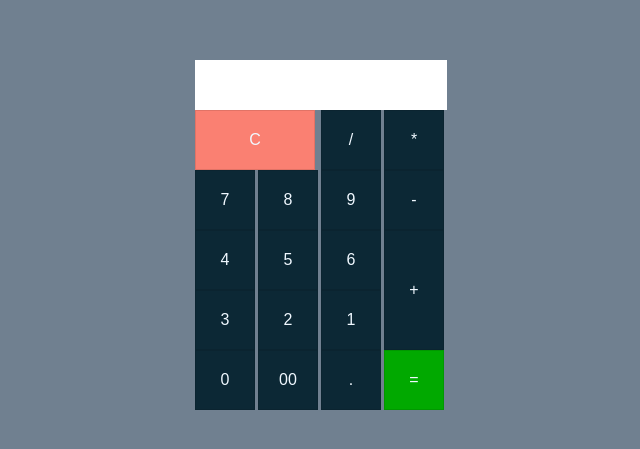
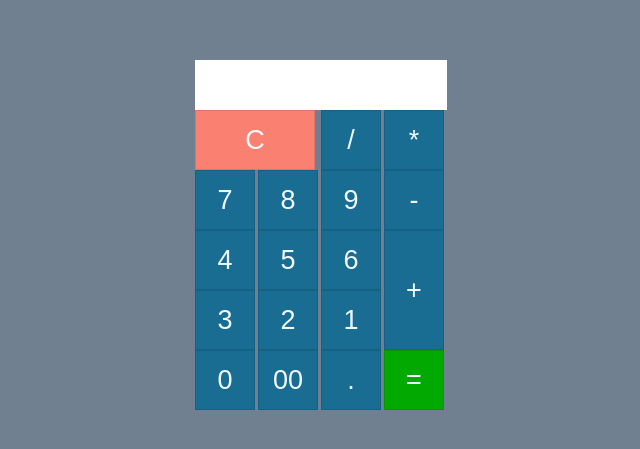
Before and after one commit to vilmar-moreira-souza/calculadora, a plain HTML site: page index.html in a window 1280 px wide. Shown: the part 165-614 px from the top of the page, without its empty margins (319-959 px from the left). Drawn offline with Linux system fonts and the light colour scheme.

Commit message:
adição teclado a calculadora

```diff
--- a/css/style.css
+++ b/css/style.css
@@ -3,6 +3,7 @@
     font-family: 'poppins', sans-serif;
     padding: 0;
     box-sizing: border-box;
+    font-size: 1.3rem;
 }
 body{
     display: flex;
@@ -33,7 +34,7 @@ body{
     width: 60px;
     height: 60px;
     color: aliceblue;
-    background:#0c2835 ;
+    background:#196c92 ;
     place-items: center;
     border: 1px solid rgba(0, 0,0 , .1);
 }
@@ -58,3 +59,7 @@ body{
 
     background: #01a900;
 }
+
+input{
+    font-size: 20px;
+}
--- a/index.html
+++ b/index.html
@@ -10,28 +10,30 @@
 
 <body>
 
-    <form action="" class="calculadora" name="calc">
-        <input type="text" class="value" name="txt" readonly="">
-        <span class="num clear" onclick="document.calc.txt.value =''">C</span>
-        <span class="num" onclick="document.calc.txt.value +='/'">/</span>
-        <span class="num" onclick="document.calc.txt.value +='*'">*</span>
-        <span class="num" onclick="document.calc.txt.value +='7'">7</span>
-        <span class="num" onclick="document.calc.txt.value +='8'">8</span>
-        <span class="num" onclick="document.calc.txt.value +='9'">9</span>
-        <span class="num" onclick="document.calc.txt.value +='-'">-</span>
-        <span class="num" onclick="document.calc.txt.value +='4'">4</span>
-        <span class="num" onclick="document.calc.txt.value +='5'">5</span>
-        <span class="num" onclick="document.calc.txt.value +='6'">6</span>
-        <span class="num plus" onclick="document.calc.txt.value +='+'">+</span>
-        <span class="num" onclick="document.calc.txt.value +='3'">3</span>
-        <span class="num" onclick="document.calc.txt.value +='2'">2</span>
-        <span class="num" onclick="document.calc.txt.value +='1'">1</span>
-        <span class="num" onclick="document.calc.txt.value +='0'">0</span>
-        <span class="num" onclick="document.calc.txt.value +='00'">00</span>
-        <span class="num" onclick="document.calc.txt.value +='.'">.</span>
-        <span class="num equal" onclick="document.calc.txt.value = eval(document.calc.txt.value)">=</span>
+    <div  class="calculadora" name="calc">
+        <input type="text" class="value" name="txt" id="teclado" >
+        <span class="num clear" onclick="document.querySelector('#teclado').value =''">C</span>
+        <span class="num" onclick="document.querySelector('#teclado').value +='/'">/</span>
+        <span class="num" onclick="document.querySelector('#teclado').value +='*'">*</span>
+        <span class="num" onclick="document.querySelector('#teclado').value +='7'">7</span>
+        <span class="num" onclick="document.querySelector('#teclado').value +='8'">8</span>
+        <span class="num" onclick="document.querySelector('#teclado').value +='9'">9</span>
+        <span class="num" onclick="document.querySelector('#teclado').value +='-'">-</span>
+        <span class="num" onclick="document.querySelector('#teclado').value +='4'">4</span>
+        <span class="num" onclick="document.querySelector('#teclado').value +='5'">5</span>
+        <span class="num" onclick="document.querySelector('#teclado').value +='6'">6</span>
+        <span class="num plus" onclick="document.querySelector('#teclado').value +='+'">+</span>
+        <span class="num" onclick="document.querySelector('#teclado').value +='3'">3</span>
+        <span class="num" onclick="document.querySelector('#teclado').value +='2'">2</span>
+        <span class="num" onclick="document.querySelector('#teclado').value +='1'">1</span>
+        <span class="num" onclick="document.querySelector('#teclado').value +='0'">0</span>
+        <span class="num" onclick="document.querySelector('#teclado').value +='00'">00</span>
+        <span class="num" onclick="document.querySelector('#teclado').value +='.'">.</span>
+        <span class="num equal" onclick="document.querySelector('#teclado').value = eval(document.querySelector('#teclado').value)">=</span>
 
-    </form>
+    </div>
+
+    <script src="./js/app.js"></script>
 </body>
 
 </html>
--- /dev/null
+++ b/js/app.js
@@ -0,0 +1,12 @@
+"use stritc"
+
+
+let teclado = document.querySelector('#teclado')
+
+
+
+teclado.addEventListener("keypress", (event)=>{
+  if(event.key === "Enter"){
+    teclado.value= eval(teclado.value)
+  }
+})
```
